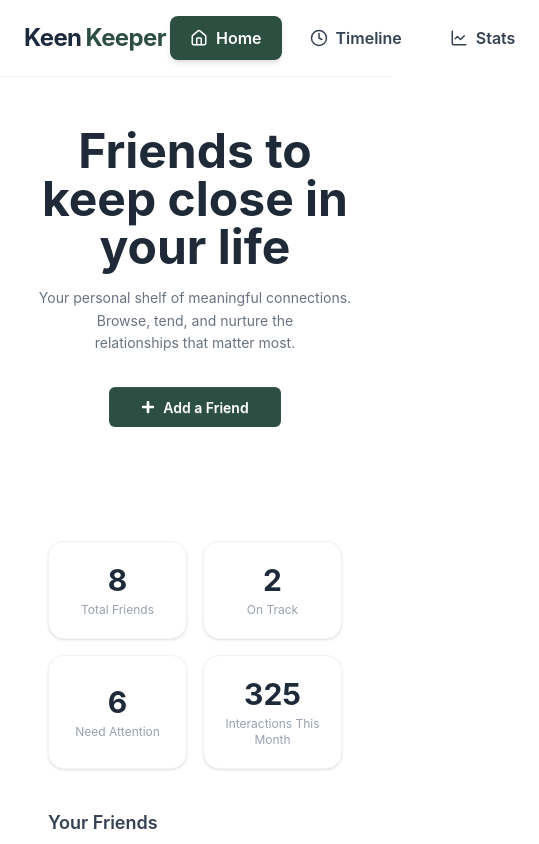
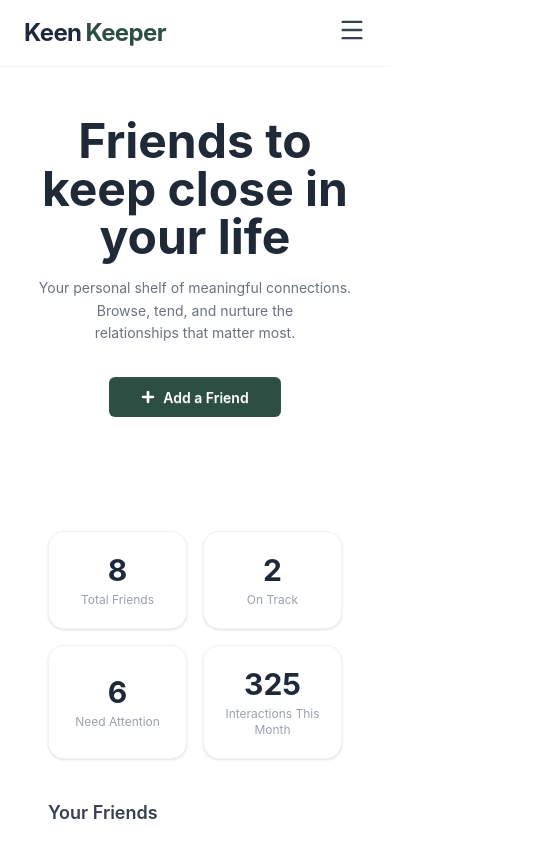
Before and after one commit to NuruddinJewel/Assignment-7, a React (Vite) app: page / in a window 390 px wide. Shown: the top 844 px of the page, 539 px wide, since content can reach past the window. Built offline with nearby package versions, Linux system fonts and the light colour scheme.

Commit message:
Responsive Feature

```diff
--- a/src/Components/Navbar.jsx
+++ b/src/Components/Navbar.jsx
@@ -1,16 +1,21 @@
-import React from 'react';
+import React, { useState } from 'react';
 import { NavLink } from 'react-router-dom';
-import { House, Clock, ChartLine } from 'lucide-react';
+import { House, Clock, ChartLine, Menu, X } from 'lucide-react';
 
 const Navbar = () => {
+    const [isOpen, setIsOpen] = useState(false);
+
     const navLinkClasses = ({ isActive }) =>
         `flex items-center gap-2 px-5 py-2.5 rounded-lg transition-all duration-200 font-semibold ${isActive
             ? "bg-[#2D4F42] text-white shadow-md"
             : "text-gray-700 hover:bg-gray-100 hover:text-[#2D4F42]"
         }`;
 
+    const toggleMenu = () => setIsOpen(!isOpen);
+
     return (
-        <nav className="navbar bg-white border-b border-gray-100 px-6 py-4">
+        <nav className="bg-white border-b border-gray-100 relative">
+            <div className="max-w-7xl mx-auto px-6 py-4 flex items-center justify-between">
                 {/* Left side: Logo */}
                 <div className="flex-1">
                     <NavLink to="/" className="flex items-center gap-1 cursor-pointer select-none">
@@ -19,9 +24,19 @@ const Navbar = () => {
                     </NavLink>
                 </div>
 
-            {/* Right side: Navigation Items */}
-            <div className="flex-none">
-                <ul className="flex flex-row px-1 gap-2 items-center">
+                {/* Mobile Menu Button */}
+                <div className="md:hidden">
+                    <button
+                        onClick={toggleMenu}
+                        className="text-gray-700 hover:text-[#2D4F42] focus:outline-none"
+                    >
+                        {isOpen ? <X size={28} /> : <Menu size={28} />}
+                    </button>
+                </div>
+
+                {/* Desktop Navigation */}
+                <div className="hidden md:block flex-none">
+                    <ul className="flex flex-row gap-2 items-center">
                         <li>
                             <NavLink to="/" end className={navLinkClasses}>
                                 <House size={18} />
@@ -42,6 +57,31 @@ const Navbar = () => {
                         </li>
                     </ul>
                 </div>
+            </div>
+
+            {/* Mobile Dropdown Menu */}
+            <div className={`md:hidden overflow-hidden transition-all duration-300 ease-in-out ${isOpen ? 'max-h-64 border-t border-gray-100' : 'max-h-0'}`}>
+                <ul className="flex flex-col p-4 gap-2 bg-white">
+                    <li>
+                        <NavLink to="/" end className={navLinkClasses} onClick={() => setIsOpen(false)}>
+                            <House size={18} />
+                            <span>Home</span>
+                        </NavLink>
+                    </li>
+                    <li>
+                        <NavLink to="/timeline" className={navLinkClasses} onClick={() => setIsOpen(false)}>
+                            <Clock size={18} />
+                            <span>Timeline</span>
+                        </NavLink>
+                    </li>
+                    <li>
+                        <NavLink to="/stats" className={navLinkClasses} onClick={() => setIsOpen(false)}>
+                            <ChartLine size={18} />
+                            <span>Stats</span>
+                        </NavLink>
+                    </li>
+                </ul>
+            </div>
         </nav>
     );
 };
```
Lines whose indentation alone changed are shown as unchanged.
